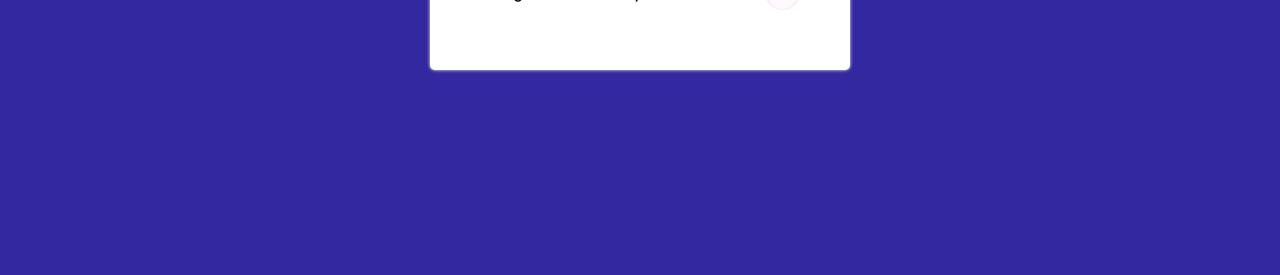
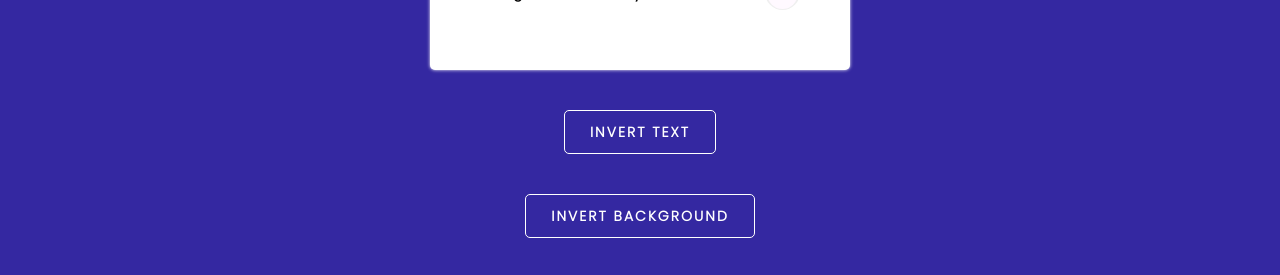
Before and after one commit to GregaE/color-schemer, a Vue app: page / in a window 1280 px wide. Shown: the part 525-800 px from the top of the page. Built offline with nearby package versions, Linux system fonts and the light colour scheme; no server answers.

Commit message:
feat: create invert colors feature

```diff
--- a/src/App.vue
+++ b/src/App.vue
@@ -4,6 +4,13 @@
     <GenerateColor @change-scheme="changeScheme" />
     <CustomizationView
       @change-color="changeColor"
+      v-bind:textPrimary="textPrimary"
+      v-bind:textSecondary="textSecondary"
+      v-bind:bgPrimary="bgPrimary"
+      v-bind:bgSecondary="bgSecondary"
+    />
+    <InvertColors
+      @change-scheme="changeScheme"
       v-bind:textPrimary="textPrimary"
       v-bind:textSecondary="textSecondary"
       v-bind:bgPrimary="bgPrimary"
@@ -16,6 +23,7 @@
 import HomeHeader from "./components/HomeHeader.vue";
 import GenerateColor from "./components/GenerateColor.vue";
 import CustomizationView from "./views/CustomizationView.vue";
+import InvertColors from "./components/InvertColors.vue";
 
 const rootScheme = document.querySelector(":root");
 
@@ -24,6 +32,7 @@ export default {
     HomeHeader,
     GenerateColor,
     CustomizationView,
+    InvertColors,
   },
   methods: {
     changeColor(color, field) {
@@ -39,10 +48,10 @@ export default {
       rootScheme.style.setProperty(field, color);
     },
     changeScheme(colorArr) {
-      this.changeColor("#" + colorArr[0], "--text-primary");
-      this.changeColor("#" + colorArr[1], "--text-secondary");
-      this.changeColor("#" + colorArr[2], "--bg-primary");
-      this.changeColor("#" + colorArr[3], "--bg-secondary");
+      this.changeColor(colorArr[0], "--text-primary");
+      this.changeColor(colorArr[1], "--text-secondary");
+      this.changeColor(colorArr[2], "--bg-primary");
+      this.changeColor(colorArr[3], "--bg-secondary");
     },
   },
   beforeCreate() {
--- /dev/null
+++ b/src/assets/styles/components/invertColors.css
@@ -0,0 +1,7 @@
+.invert-colors {
+  display: flex;
+  flex-direction: column;
+  align-items: center;
+  gap: 4rem;
+  padding: 4rem;
+}
--- a/src/components/GenerateColor.vue
+++ b/src/components/GenerateColor.vue
@@ -4,9 +4,11 @@ import { getRandomColorScheme } from "@/services/colrApiService.js";
 export default {
   methods: {
     getScheme() {
-      getRandomColorScheme().then((res) => {
-        res.length > 3 ? this.$emit("change-scheme", res) : this.getScheme();
-      });
+      getRandomColorScheme()
+        .then((res) => res.map((color) => "#" + color))
+        .then((res) => {
+          res.length > 3 ? this.$emit("change-scheme", res) : this.getScheme();
+        });
     },
   },
 };
--- /dev/null
+++ b/src/components/InvertColors.vue
@@ -0,0 +1,39 @@
+<script>
+export default {
+  methods: {
+    invertText() {
+      this.$emit("change-scheme", [
+        this.textSecondary,
+        this.textPrimary,
+        this.bgPrimary,
+        this.bgSecondary,
+      ]);
+    },
+    invertBg() {
+      this.$emit("change-scheme", [
+        this.textPrimary,
+        this.textSecondary,
+        this.bgSecondary,
+        this.bgPrimary,
+      ]);
+    },
+  },
+  props: {
+    textPrimary: String,
+    textSecondary: String,
+    bgPrimary: String,
+    bgSecondary: String,
+  },
+};
+</script>
+
+<template>
+  <div class="invert-colors">
+    <button @click="invertText">Invert Text</button>
+    <button @click="invertBg">Invert Background</button>
+  </div>
+</template>
+
+<style scoped>
+@import "@/assets/styles/components/invertColors.css";
+</style>
```
